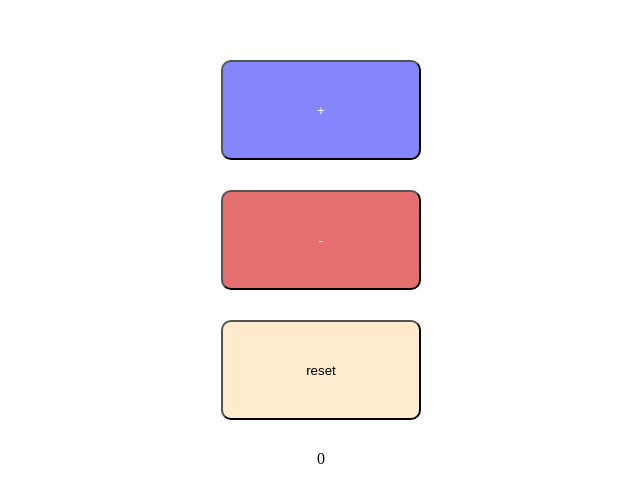
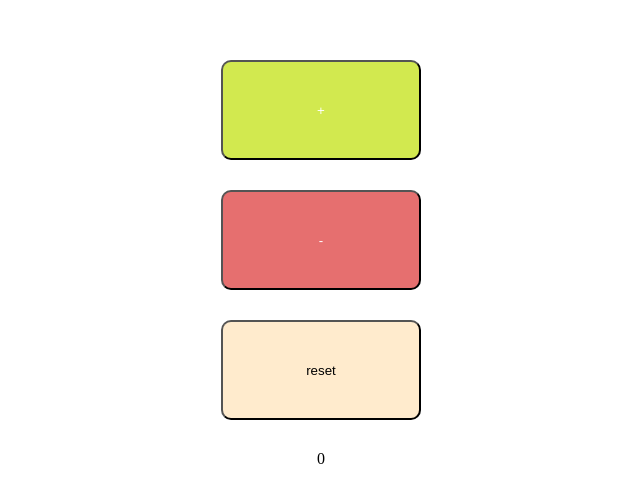
Before and after one commit to homoumou/js_counter, a plain HTML site: page index.html in a window 1280 px wide. Shown: the part 140-642 px from the top of the page, without its empty margins (319-959 px from the left). Drawn offline with Linux system fonts and the light colour scheme.

Commit message:
plus button color change

```diff
--- a/css/Style.css
+++ b/css/Style.css
@@ -5,7 +5,7 @@ button{
 }
 
 #plus_button{
-    background-color: rgb(133, 133, 252);
+    background-color: rgb(210, 233, 79);
     color: white;
 
 
```
